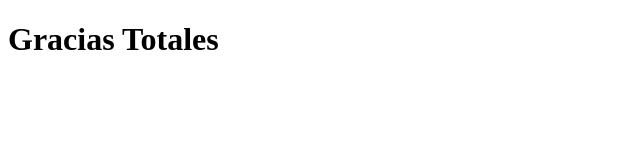
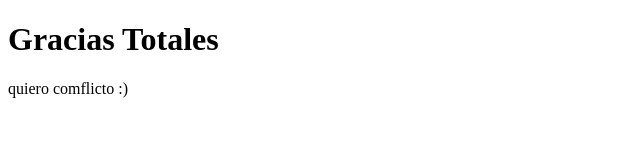
Before and after one commit to maryGarL/conflictos, a plain HTML site: page index.html in a window 1280 px wide. Shown: the whole page, without its empty margins (0-640 px from the left). Drawn offline with Linux system fonts and the light colour scheme.

Commit message:
espero funcione

```diff
--- a/index.html
+++ b/index.html
@@ -8,6 +8,7 @@
 </head>
 <body>
   <h1>Gracias Totales</h1>
+  <p>quiero comflicto :)</p>
   <h2></h2>
 </body>
 </html>
```
